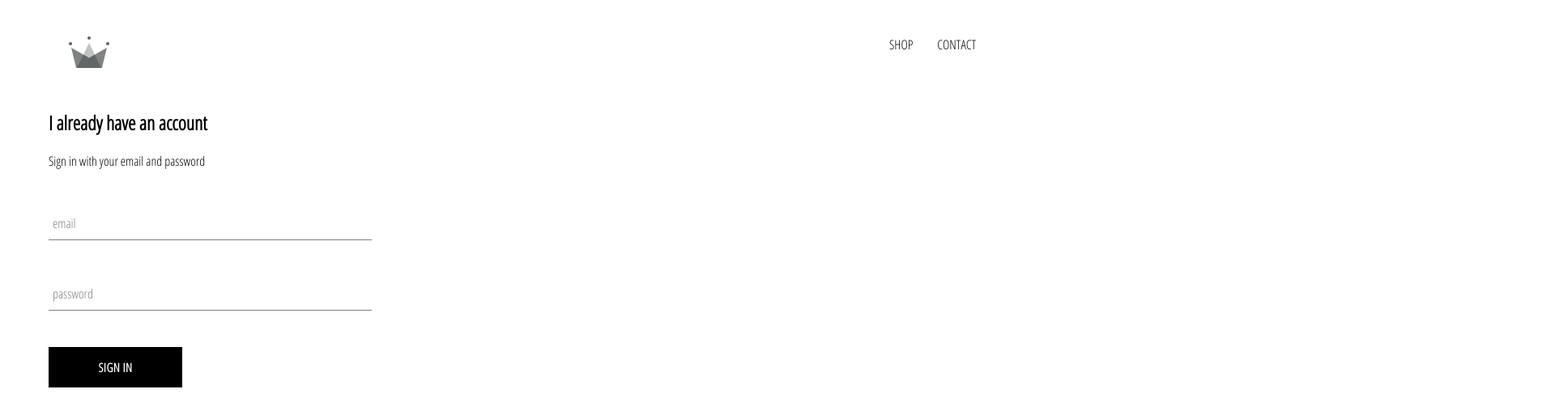
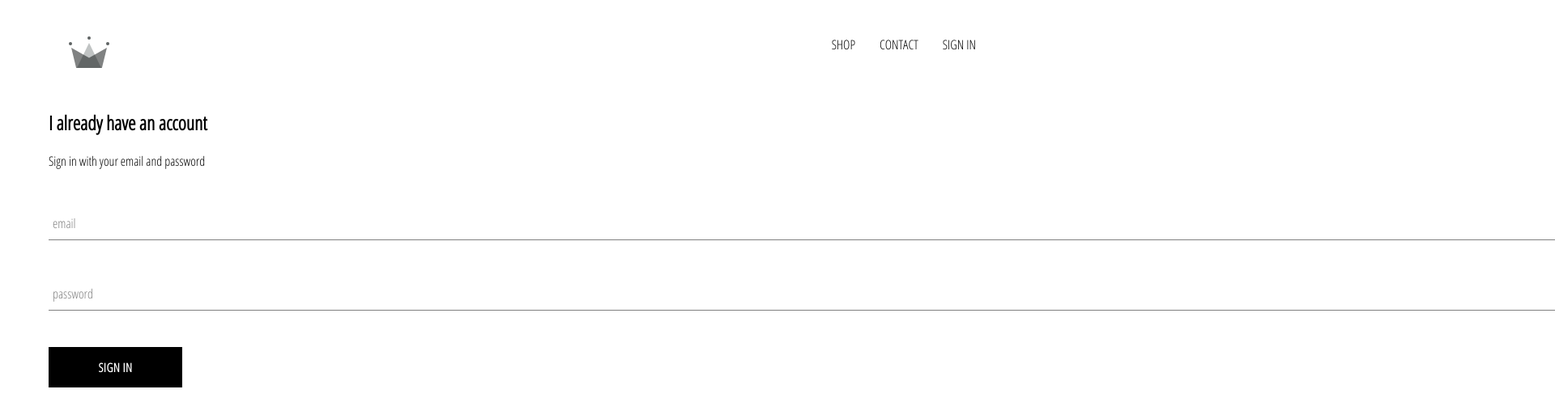
Before and after one commit to RainSense/crwn-clothing, a React (Create React App) app: page /signin in a window 1280 px wide. Shown: the top 518 px of the page at 81% size, 1920 px wide, since content can reach past the window. Built offline with nearby package versions, Linux system fonts and the light colour scheme; no server answers.

Commit message:
intergrated firebase into application, create sign in page with sign in component and sign in with google

```diff
--- a/package.json
+++ b/package.json
@@ -6,6 +6,7 @@
     "@testing-library/jest-dom": "^5.11.4",
     "@testing-library/react": "^11.1.0",
     "@testing-library/user-event": "^12.1.10",
+    "firebase": "^8.2.1",
     "react": "^17.0.1",
     "react-dom": "^17.0.1",
     "react-router-dom": "^5.2.0",
--- a/src/App.js
+++ b/src/App.js
@@ -6,17 +6,50 @@
 import ShopPage from './pages/shop/shop.component';
 import SignInAndSignUpPage from './pages/sign-in-and-sign-up/sign-in-and-sign-up.component'
 import Header from './components/header/header.component';
+import {auth} from './firebase/firebase.utils';
+
+class App extends React.Component {
+
+  constructor() {
+    super();
+
+    this.state = {
+      currentUser : null
+    }
+  }
+
+  unsubscribeFromAuth = null;
 
 
-function App() {
+
+  componentDidMount() {
+    this.unsubscribeFromAuth = auth.onAuthStateChanged(user => {
+      this.setState({currentUser : user});
+
+      console.log(user);
+    });
+  }
+
+  componentWillUnmount() {
+    this.unsubscribeFromAuth();
+  }
+
+
+
+  render () {
+
     return (
       <div>
-      <Header/>
+        <Header currentUser={this.state.currentUser}/>
+          <Switch>
           <Route  exact path='/' component={HomePage} />
           <Route  path='/shop' component={ShopPage} />
           <Route  path="/signin" component={SignInAndSignUpPage}/>
+          </Switch>
       </div>
     );
   }
+  }
+
 
 export default App;
--- a/src/components/custom-button/custom-button.component.jsx
+++ b/src/components/custom-button/custom-button.component.jsx
@@ -2,8 +2,9 @@
 
 import './custom-button.styles.scss';
 
-const CustomButton = ({children, ...otherProps}) => (
-    <button className='custom-button' {...otherProps}>
+const CustomButton = ({children, isGoogleSignIn, ...otherProps}) => (
+    <button className={`${isGoogleSignIn ? 'google-sign-in' : ''} custom-button`}
+    {...otherProps}>
         {children}
     </button>
 );
--- a/src/components/custom-button/custom-button.styles.scss
+++ b/src/components/custom-button/custom-button.styles.scss
@@ -19,4 +19,14 @@
     color: black;
     border: 1px solid black;
   }
+
+  &.google-sign-in {
+    background-color: #4285f4;
+    color: white;
+
+    &:hover {
+      background-color: #357ae8;
+      border: none;
+    }
+  }
 }
--- a/src/components/header/header.component.jsx
+++ b/src/components/header/header.component.jsx
@@ -1,11 +1,13 @@
 import React from 'react';
 import { Link} from 'react-router-dom';
+
+import {auth} from '../../firebase/firebase.utils'
 
 import { ReactComponent as Logo } from '../../assests/crown.svg';
 
 import './header.styles.scss';
 
-const Header = () => (
+const Header = ({currentUser}) => (
     <div className="header">
         <Link className='logo-container' to="/">
             <Logo className='logo'/>
@@ -17,7 +19,15 @@
             <Link className='option' to="/shop">
                 CONTACT
             </Link>
+            {
+                currentUser ?(
+                <div className='option' onClick={() => auth.signOut()}>SIGN OUT</div>)
+                :
 
+                (<Link className='option' to='/signin'>
+                    SIGN IN
+                </Link>)
+            }
 
 
         </div>
--- a/src/components/header/header.styles.scss
+++ b/src/components/header/header.styles.scss
@@ -20,6 +20,7 @@
 
     .option {
       padding: 10px 15px;
+      cursor: pointer;
     }
   }
 }
--- a/src/components/sign-in/sign-in.components.jsx
+++ b/src/components/sign-in/sign-in.components.jsx
@@ -2,6 +2,8 @@
 
 import FormInput from '../form-input/form-input.component'
 import CustomButton from '../custom-button/custom-button.component'
+
+import { signInWithGoogle} from '../../firebase/firebase.utils';
 
 
 import './sign-in.styles.scss';
@@ -40,7 +42,10 @@
                     <FormInput label= "password"name="password" type="password" value={this.state.password} handleChange={this.handleChange} required/>
 
 
+                    <div className='buttons'>
                     <CustomButton type="submit"> Sign in</CustomButton>
+                    <CustomButton onClick={signInWithGoogle} isGoogleSignIn> Sign in with Google </CustomButton>
+                    </div>
                 </form>
             </div>
         )
--- a/src/components/sign-in/sign-in.styles.scss
+++ b/src/components/sign-in/sign-in.styles.scss
@@ -1,12 +1,14 @@
 .sign-in {
-  width: 30vw;
-}
-.sign-in {
-  width: 30vw;
+  width: 380vw;
   display: flex;
   flex-direction: column;
 
   .title {
     margin: 10px 0;
   }
+
+  .buttons {
+    display: flex;
+    justify-content: space-between;
+  }
 }
--- /dev/null
+++ b/src/firebase/firebase.utils.js
@@ -0,0 +1,24 @@
+import firebase from 'firebase/app';
+import 'firebase/firestore';
+import 'firebase/auth';
+
+const config = {
+    apiKey: "AIzaSyBLhjj42W6ouwCApSlx8s7Xtc4X2vazVRc",
+    authDomain: "crwn-db-86da8.firebaseapp.com",
+    projectId: "crwn-db-86da8",
+    storageBucket: "crwn-db-86da8.appspot.com",
+    messagingSenderId: "735573079792",
+    appId: "1:735573079792:web:4cadc27a4a8d98f66c7435",
+    measurementId: "G-F4SV421E70"
+  };
+
+firebase.initializeApp(config);
+
+export const auth = firebase.auth();
+export const firestore = firebase.firestore();
+
+const provider = new firebase.auth.GoogleAuthProvider();
+provider.setCustomParameters({ prompt: 'select_account'})
+export const signInWithGoogle = () => auth.signInWithPopup(provider);
+
+export default firebase;
```
Also changed, not shown: 2 other files (tests, documents, lock files or other folders). Lines whose indentation alone changed are shown as unchanged.
